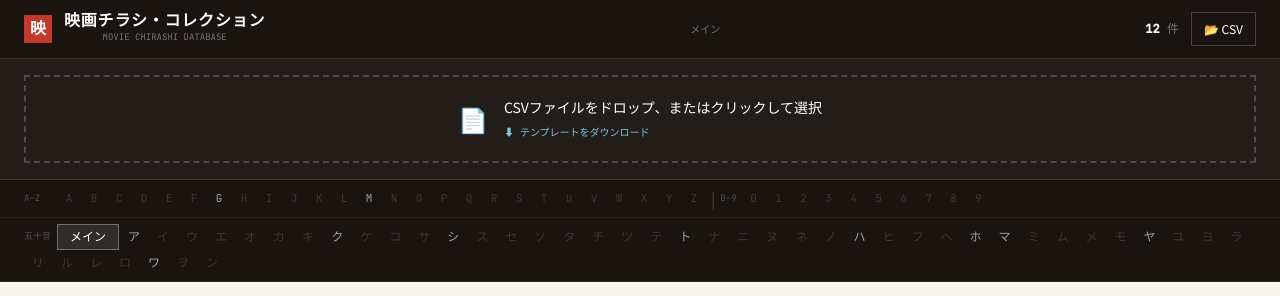
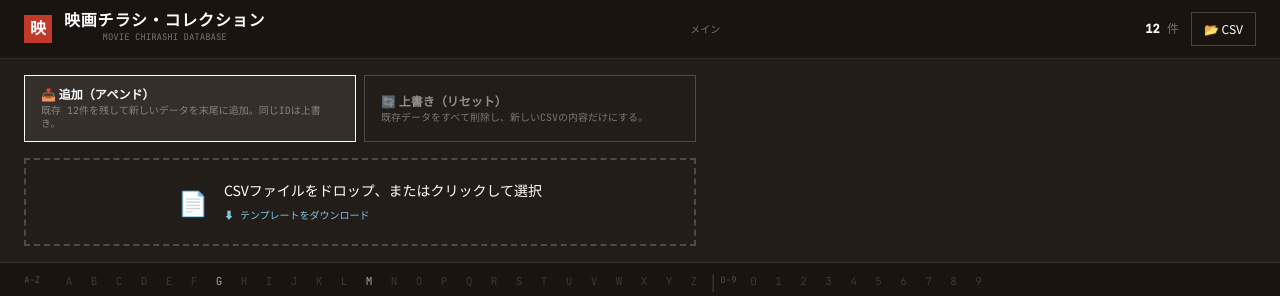
Before and after one commit to lallapallooza-hiro/movie-chirashi, a React (Vite) app: page / in a window 1280 px wide. Both pictures are taken after a click on the button "📂 CSV". Shown: the top 296 px of the page. Built offline with nearby package versions, Linux system fonts and the light colour scheme; the HTML template or start-up script is replaced by a standard one.

Commit message:
prompt: 120

```diff
--- a/src/App.tsx
+++ b/src/App.tsx
@@ -755,25 +755,39 @@ function Header({
   chirashiList: Chirashi[]
   page: Page
   onNavigate: (p: Page) => void
-  onCsvImport: (list: Chirashi[]) => void
+  onCsvImport: (incoming: Chirashi[], mode: "append" | "overwrite") => void
   showImportPanel: boolean
   setShowImportPanel: (v: boolean) => void
 }) {
   const [isDragging, setIsDragging] = useState(false)
+  const [importMode, setImportMode] = useState<"append" | "overwrite">("append")
+  const [pendingData, setPendingData] = useState<Chirashi[] | null>(null)  // 確認待ちデータ
   const [importErrors, setImportErrors] = useState<string[]>([])
   const [importSuccess, setImportSuccess] = useState<string | null>(null)
   const fileInputRef = useRef<HTMLInputElement>(null)
 
   const handleFile = useCallback((file: File) => {
     if (!file.name.endsWith(".csv")) { setImportErrors(["CSVファイルを選択してください"]); return }
+    setPendingData(null)
+    setImportErrors([])
+    setImportSuccess(null)
     const reader = new FileReader()
     reader.onload = (e) => {
       const { data, errors } = parseCsv(e.target?.result as string)
       setImportErrors(errors)
-      if (data.length > 0) { onCsvImport(data); setImportSuccess(`${data.length}件を読み込みました`); setShowImportPanel(false) }
+      if (data.length > 0) setPendingData(data)  // 確認ステップへ
     }
     reader.readAsText(file, "UTF-8")
-  }, [onCsvImport, setShowImportPanel])
+  }, [])
+
+  const confirmImport = () => {
+    if (!pendingData) return
+    onCsvImport(pendingData, importMode)
+    const verb = importMode === "append" ? "追加" : "上書き"
+    setImportSuccess(`${pendingData.length}件を${verb}しました`)
+    setPendingData(null)
+    setShowImportPanel(false)
+  }
 
   return (
     <header style={{ background: "var(--header-bg)" }} className="text-white flex-shrink-0">
@@ -826,6 +840,35 @@ function Header({
       {/* CSVインポートパネル */}
       {showImportPanel && (
         <div className="px-6 py-4 border-b border-white/10" style={{ background: "rgba(255,255,255,0.04)" }}>
+          <div className="flex flex-col gap-4 max-w-2xl">
+
+            {/* ① 追加 / 上書き モード選択 */}
+            <div className="flex gap-2">
+              {(["append", "overwrite"] as const).map((mode) => (
+                <button
+                  key={mode}
+                  onClick={() => { setImportMode(mode); setPendingData(null); setImportSuccess(null) }}
+                  className="flex-1 py-2.5 text-xs border transition-colors text-left px-4"
+                  style={{
+                    fontFamily: "'Noto Sans JP', sans-serif",
+                    borderColor: importMode === mode ? "white" : "rgba(255,255,255,0.2)",
+                    background: importMode === mode ? "rgba(255,255,255,0.08)" : "transparent",
+                    color: importMode === mode ? "white" : "rgba(255,255,255,0.5)",
+                  }}
+                >
+                  <span className="font-bold mr-2">
+                    {mode === "append" ? "📥 追加（アペンド）" : "🔄 上書き（リセット）"}
+                  </span>
+                  <span className="font-mono text-[10px] block mt-0.5" style={{ color: "rgba(255,255,255,0.4)" }}>
+                    {mode === "append"
+                      ? `既存 ${chirashiList.length}件を残して新しいデータを末尾に追加。同じIDは上書き。`
+                      : "既存データをすべて削除し、新しいCSVの内容だけにする。"}
+                  </span>
+                </button>
+              ))}
+            </div>
+
+            {/* ② ドロップゾーン */}
             <div
               onDragOver={(e) => { e.preventDefault(); setIsDragging(true) }}
               onDragLeave={() => setIsDragging(false)}
@@ -836,15 +879,63 @@ function Header({
             >
               <span className="text-2xl">📄</span>
               <div>
-              <p className="text-sm" style={{ fontFamily: "'Noto Sans JP', sans-serif" }}>CSVファイルをドロップ、またはクリックして選択</p>
-              <button onClick={(e) => { e.stopPropagation(); downloadTemplate() }} className="font-mono text-[10px] mt-1 hover:underline" style={{ color: "#7ec8e3" }}>
+                <p className="text-sm" style={{ fontFamily: "'Noto Sans JP', sans-serif" }}>
+                  CSVファイルをドロップ、またはクリックして選択
+                </p>
+                <button
+                  onClick={(e) => { e.stopPropagation(); downloadTemplate() }}
+                  className="font-mono text-[10px] mt-1 hover:underline"
+                  style={{ color: "#7ec8e3" }}
+                >
                   ⬇ テンプレートをダウンロード
                 </button>
               </div>
-            <input ref={fileInputRef} type="file" accept=".csv" className="hidden" onChange={(e) => { const f = e.target.files?.[0]; if (f) handleFile(f) }} />
+              <input
+                ref={fileInputRef} type="file" accept=".csv" className="hidden"
+                onChange={(e) => { const f = e.target.files?.[0]; if (f) handleFile(f); e.target.value = "" }}
+              />
             </div>
-          {importErrors.map((e, i) => <p key={i} className="mt-1 font-mono text-[10px] text-red-300">{e}</p>)}
-          {importSuccess && <p className="mt-1 font-mono text-[10px] text-green-300">✓ {importSuccess}</p>}
+
+            {/* ③ 確認ステップ（ファイル読み込み後に表示） */}
+            {pendingData && (
+              <div className="border p-4 flex items-center justify-between gap-4"
+                style={{ borderColor: "rgba(255,200,0,0.4)", background: "rgba(255,200,0,0.06)" }}>
+                <div>
+                  <p className="text-sm font-bold" style={{ fontFamily: "'Noto Sans JP', sans-serif" }}>
+                    {pendingData.length}件のデータを読み込みました
+                  </p>
+                  <p className="font-mono text-[10px] mt-0.5" style={{ color: "rgba(255,255,255,0.5)" }}>
+                    {importMode === "append"
+                      ? `既存 ${chirashiList.length}件 ＋ 新規 ${pendingData.length}件（同IDは上書き）→ 確定後に反映`
+                      : `既存 ${chirashiList.length}件 → 削除し、新規 ${pendingData.length}件のみに置き換え`}
+                  </p>
+                </div>
+                <div className="flex gap-2 flex-shrink-0">
+                  <button
+                    onClick={() => { setPendingData(null); setImportErrors([]) }}
+                    className="font-mono text-xs px-3 py-2 border border-white/20 hover:border-white/40 transition-colors text-white/50"
+                  >
+                    キャンセル
+                  </button>
+                  <button
+                    onClick={confirmImport}
+                    className="font-mono text-xs px-4 py-2 text-white transition-colors"
+                    style={{ background: importMode === "append" ? "#2563eb" : "var(--accent)" }}
+                  >
+                    {importMode === "append" ? "追加する" : "上書きする"}
+                  </button>
+                </div>
+              </div>
+            )}
+
+            {/* エラー・成功メッセージ */}
+            {importErrors.map((err, i) => (
+              <p key={i} className="font-mono text-[10px] text-red-300">{err}</p>
+            ))}
+            {importSuccess && (
+              <p className="font-mono text-[10px] text-green-300">✓ {importSuccess}</p>
+            )}
+          </div>
         </div>
       )}
 
@@ -1124,7 +1215,22 @@ export default function App() {
         chirashiList={chirashiList}
         page={page}
         onNavigate={navigate}
-        onCsvImport={setChirashiList}
+        onCsvImport={(incoming, mode) => {
+          if (mode === "overwrite") {
+            setChirashiList(incoming)
+          } else {
+            // 追加：同じIDがあれば新しいデータで上書き、なければ末尾に追加
+            setChirashiList((prev) => {
+              const merged = [...prev]
+              for (const item of incoming) {
+                const idx = merged.findIndex((c) => c.id === item.id)
+                if (idx >= 0) merged[idx] = item  // 同IDは上書き
+                else merged.push(item)             // 新規は追加
+              }
+              return merged
+            })
+          }
+        }}
         showImportPanel={showImportPanel}
         setShowImportPanel={setShowImportPanel}
       />
```
Lines whose indentation alone changed are shown as unchanged.
